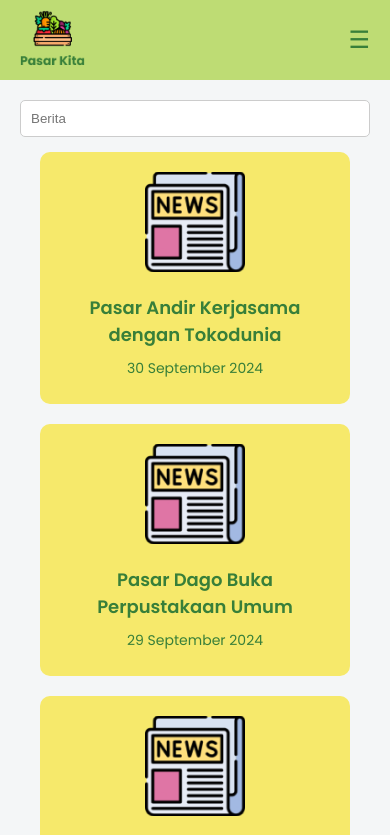
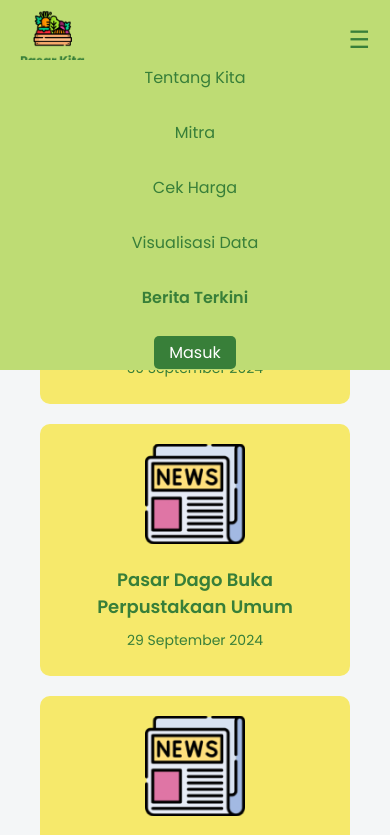
Before and after one commit to mrezaadi/Pasar-Kita, a plain HTML site: page berita-terkini.html in a window 390 px wide. Both pictures are taken after a click on the button "toggle navigation". Shown: the top 835 px of the page. Drawn offline with Linux system fonts and the light colour scheme.

Commit message:
fix: js script for mobile

```diff
--- a/berita-terkini.html
+++ b/berita-terkini.html
@@ -78,5 +78,14 @@
     <footer>
       <p>Pasar Kita © 2024</p>
     </footer>
+    <script>
+      // Script for mobile menu toggle
+      const navToggle = document.querySelector(".nav-toggle");
+      const navLinks = document.querySelector(".nav-links");
+
+      navToggle.addEventListener("click", () => {
+        navLinks.classList.toggle("nav-open");
+      });
+    </script>
   </body>
 </html>
```
Also changed, not shown: cek-harga.html (+9 -0 lines), daftar.html (+9 -0 lines), masuk.html (+9 -0 lines), mitra.html (+9 -0 lines), visualisasi-data.html (+9 -0 lines).
